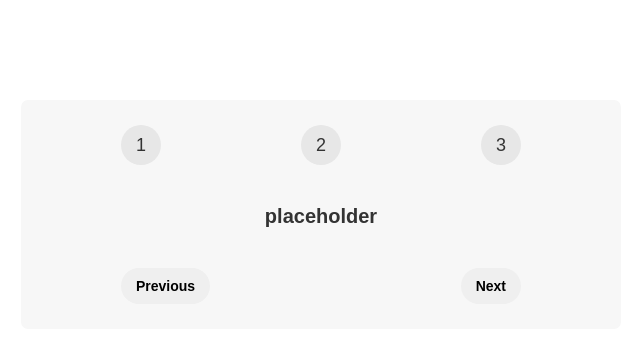
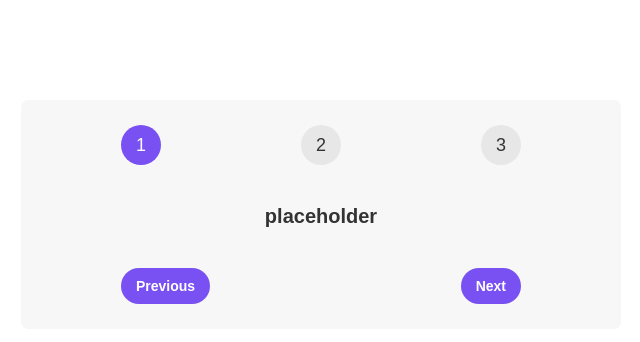
Before and after one commit to BSalemi/steps, a React (Create React App) app: page / in a window 1280 px wide. Shown: the top 342 px of the page, without its empty margins (319-959 px from the left). Built offline with nearby package versions, Linux system fonts and the light colour scheme.

Commit message:
Added css styling to the buttons and active step and added an array of messages to cycle through as the steps

```diff
--- a/src/App.js
+++ b/src/App.js
@@ -1,16 +1,26 @@
+const messages = [
+  "Learn React ⚛️",
+  "Apply for jobs 💼",
+  "Invest your new income 🤑",
+];
+
 export default function App() {
   return (
     <div className="steps">
       <div className="numbers">
-        <div>1</div>
+        <div className="active">1</div>
         <div>2</div>
         <div>3</div>
       </div>
 
       <p className="message">placeholder</p>
       <div className="buttons">
-        <button>Previous</button>
-        <button>Next</button>
+        <button style={{ backgroundColor: "#7950f2", color: "#ffffff" }}>
+          Previous
+        </button>
+        <button style={{ backgroundColor: "#7950f2", color: "#ffffff" }}>
+          Next
+        </button>
       </div>
     </div>
   );
```
Also changed, not shown: src/index.css (+0 -8 lines).
